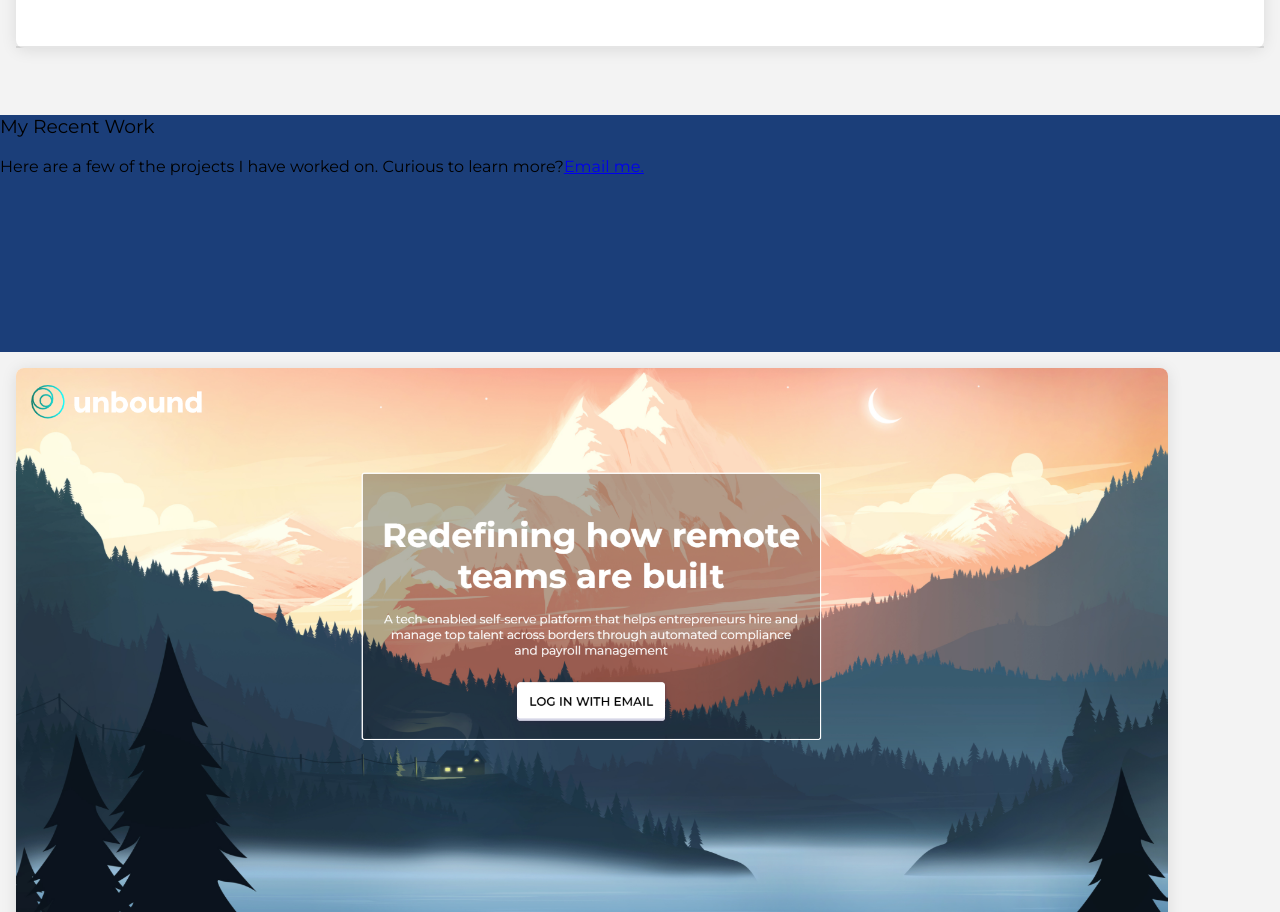
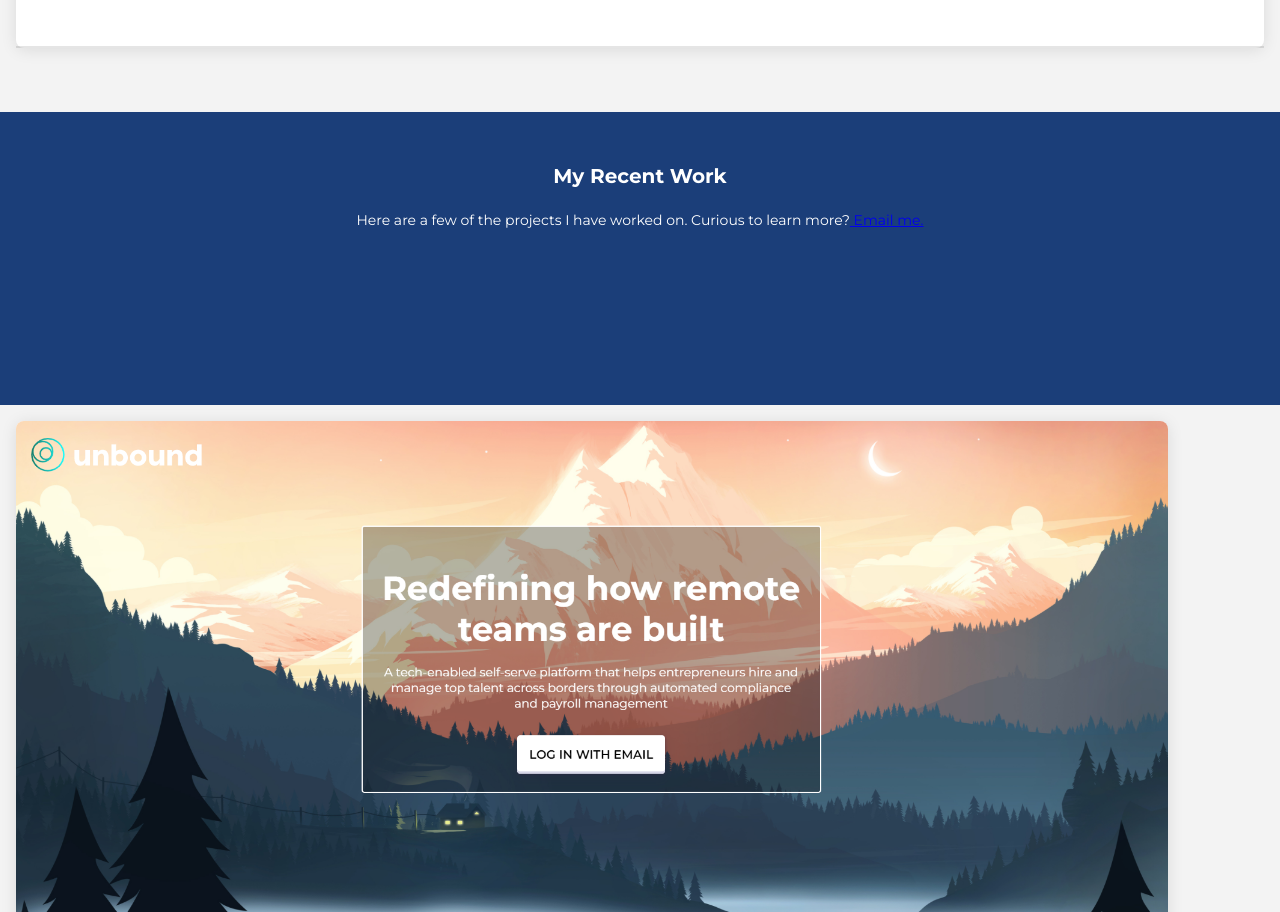
Before and after one commit to enriquebarco/portfolio, a React (Create React App) app: page / in a window 1280 px wide. Shown: the part 4014-4926 px from the top of the page. Built offline with nearby package versions, Linux system fonts and the light colour scheme.

Commit message:
added more information to project info

```diff
--- a/src/components/ProjectsIntro/ProjectsIntro.jsx
+++ b/src/components/ProjectsIntro/ProjectsIntro.jsx
@@ -6,7 +6,7 @@ export default function ProjectsIntro() {
     <div className="projects-intro">
         <h3 className="projects-intro__title">My Recent Work</h3>
         <p className="projects-intro__text">Here are a few of the projects I have worked on. Curious to learn more?
-            <a href="mailto:enrique.barco96@hotmail.com" className="project-intro__link">Email me.</a>
+            <a href="mailto:enrique.barco96@hotmail.com" className="project-intro__link"> Email me.</a>
         </p>
     </div>
   )
--- a/src/components/ProjectsIntro/ProjectsIntro.scss
+++ b/src/components/ProjectsIntro/ProjectsIntro.scss
@@ -3,5 +3,19 @@
 .projects-intro {
     margin-top: -15rem;
     background-color: $color-primary;
+    padding: 2rem;
     padding-bottom: 10rem;
+    color: white;
+    text-align: center;
+
+    &__title {
+        font-size: 1.25rem;
+        font-variation-settings: "wght" 700;
+        line-height: 1.6rem;
+    }
+
+    &__text {
+        font-size: 0.875rem;
+        line-height: 1.3rem;
+    }
 }
```
